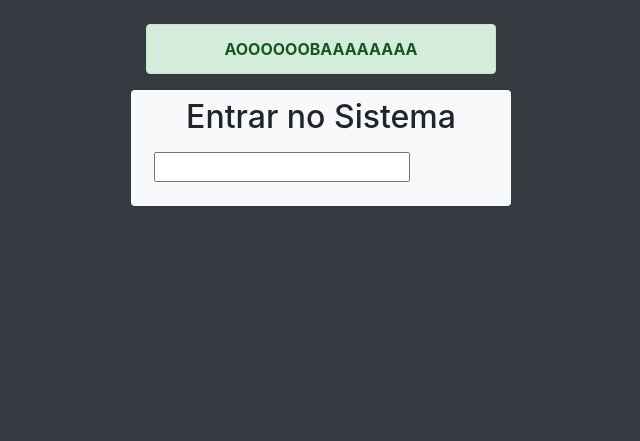
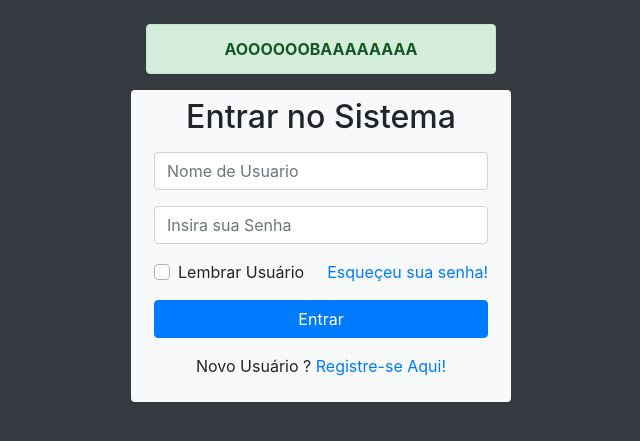
Before and after one commit to berna-pathecki/login, a PHP site: page /login/ in a window 1280 px wide. Shown: the top 441 px of the page, without its empty margins (319-959 px from the left). Run offline with PHP 8.4, Linux system fonts and the light colour scheme.

Commit message:
Fomulário de Login
close #1

```diff
--- a/index.php
+++ b/index.php
@@ -4,6 +4,7 @@
     Para acessar o PROJETO
     http://localhost/login/
 -->
+
 <head>
     <!-- Required meta tags -->
     <meta charset="utf-8">
@@ -36,8 +37,41 @@
                 </h2>
                 <form action="#" method="post" class="p-2" id="formLogin">
                     <div class="form-group">
-                        <input type="text" name="" id="">
+                        <input type="text" name="nomeUsuario" id="nomeUsuario" placeholder="Nome de Usuario" class="form-control">
                     </div>
+
+                    <div class="form-group">
+                        <input type="password" name="senhaUsuario" id="senhaUsuario" placeholder="Insira sua Senha" class="form-control">
+                    </div>
+
+                    <div class="form-group">
+                        <div class="custom-control custom-checkbox">
+                            <input type="checkbox" name="lembrar" id="lembrar" class="custom-control-input">
+                            <label for="lembrar" class="custom-control-label">
+                                Lembrar Usuário
+                            </label>
+
+                            <a href="#" class="float-right" id="btnEsqueci">
+                                Esqueçeu sua senha!
+                            </a>
+
+                        </div>
+                    </div>
+
+                    <div class="form-group">
+                        <input type="submit" value="Entrar" name="btnEntrar" id="btnEntrar" class="btn btn-primary btn-block">
+                    </div>
+
+                    <div class="form-group">
+                        <p class="text-center">
+                            Novo Usuário ?
+                            <a href="#" id="btnRegistrar">
+                                Registre-se Aqui!
+                            </a>
+                        </p>
+                    </div>
+
+
                 </form>
             </div>
         </section>
```
